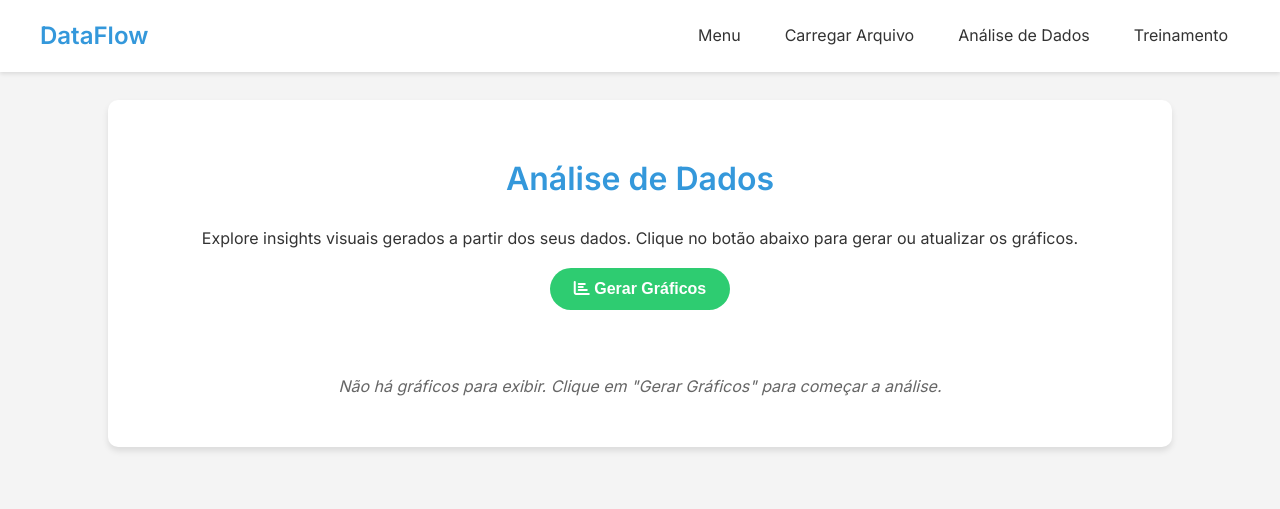
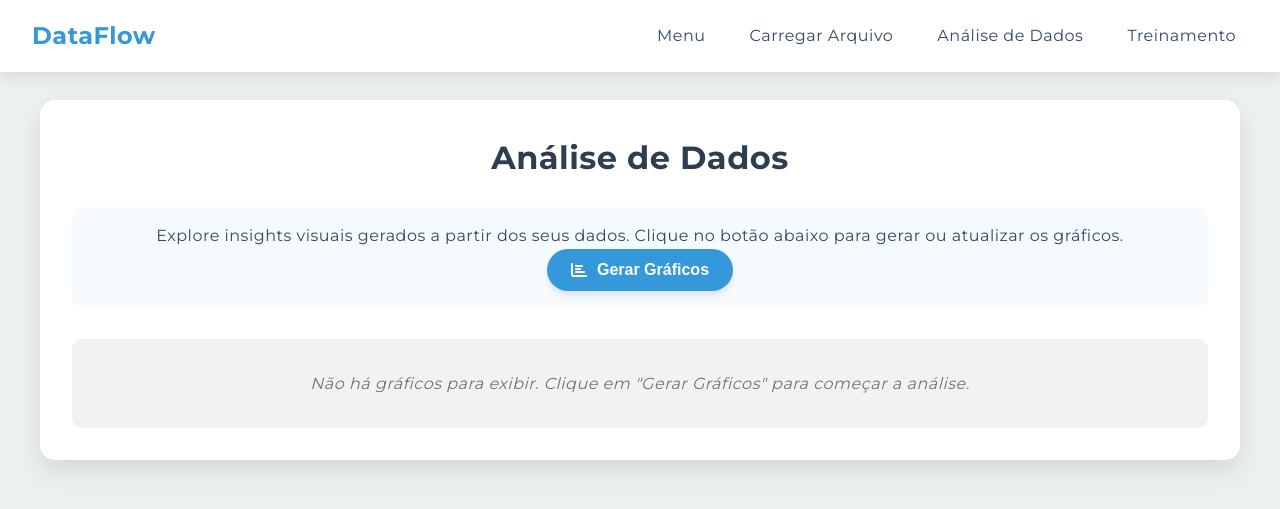
Before and after one commit to GustavoRossii/TrabalhoFinalTopicos, a Flask app: page /analisar in a window 1280 px wide. Shown: the top 509 px of the page. Run offline with Flask 3, Linux system fonts and the light colour scheme.

Commit message:
Mudei as cores para ficar todas as paginas na mesma paleta

```diff
--- a/templates/analise.html
+++ b/templates/analise.html
@@ -4,49 +4,89 @@
     <meta charset="UTF-8">
     <meta name="viewport" content="width=device-width, initial-scale=1.0">
     <title>DataFlow - Análise de Dados</title>
-    <link href="https://fonts.googleapis.com/css2?family=Inter:wght@300;400;600&display=swap" rel="stylesheet">
+    <link rel="icon" type="image/png" sizes="16x16" href="{{ url_for('static', filename='favicon-16x16.png') }}">
+    <link href="https://fonts.googleapis.com/css2?family=Montserrat:wght@300;400;600;700&display=swap" rel="stylesheet">
     <link rel="stylesheet" href="https://cdnjs.cloudflare.com/ajax/libs/font-awesome/6.0.0-beta3/css/all.min.css">
     <style>
         :root {
-            --primary-color: #3498db;
-            --secondary-color: #2ecc71;
+            --primary-color: #2c3e50;
+            --secondary-color: #3498db;
             --accent-color: #e74c3c;
-            --background-color: #f4f4f4;
-            --text-color: #333;
+            --background-color: #ecf0f1;
+            --text-color: #34495e;
+            --card-bg: #ffffff;
+
+            --success-color: #2ecc71;
+            --warning-color: #f39c12;
+            --info-color: #3498db;
+            --danger-color: #e74c3c;
+
+            --dark-primary-color: #1a1a2e;
+            --dark-secondary-color: #16213e;
+            --dark-text-color: #e9e9e9;
+        }
+
+        *, *::before, *::after {
+            box-sizing: border-box;
+            margin: 0;
+            padding: 0;
+        }
+
+        @keyframes fadeIn {
+            from {
+                opacity: 0;
+                transform: translateY(20px);
+            }
+            to {
+                opacity: 1;
+                transform: translateY(0);
+            }
+        }
+
+        @keyframes pulse {
+            0% { transform: scale(1); }
+            50% { transform: scale(1.05); }
+            100% { transform: scale(1); }
         }
 
         body, html {
-            margin: 0;
-            padding: 0;
-            font-family: 'Inter', sans-serif;
+            font-family: 'Montserrat', sans-serif;
             background-color: var(--background-color);
             color: var(--text-color);
             line-height: 1.6;
+            letter-spacing: 0.5px;
+            scroll-behavior: smooth;
         }
 
         header {
-            background-color: white;
-            box-shadow: 0 2px 4px rgba(0,0,0,0.1);
+            background-color: var(--card-bg);
+            box-shadow: 0 4px 15px rgba(0,0,0,0.1);
             position: fixed;
             width: 100%;
             top: 0;
             z-index: 1000;
+            transition: all 0.3s ease;
         }
 
         nav {
             display: flex;
             justify-content: space-between;
             align-items: center;
-            padding: 15px 0;
-            max-width: 1200px;
+            padding: 15px 2rem;
+            max-width: 1400px;
             margin: 0 auto;
         }
 
         .logo {
             font-size: 24px;
             font-weight: bold;
-            color: var(--primary-color);
+            color: var(--secondary-color);
             text-decoration: none;
+            transition: transform 0.3s ease;
+        }
+
+        .logo:hover {
+            transform: scale(1.05);
         }
 
         .nav-links {
@@ -58,37 +98,61 @@
             color: var(--text-color);
             text-decoration: none;
             font-weight: 500;
-            transition: color 0.3s ease;
+            transition: all 0.3s ease;
             padding: 8px 12px;
-            border-radius: 4px;
+            border-radius: 8px;
+            position: relative;
+            overflow: hidden;
+        }
+
+        .nav-links a::before {
+            content: '';
+            position: absolute;
+            bottom: 0;
+            left: 0;
+            width: 100%;
+            height: 2px;
+            background-color: var(--secondary-color);
+            transform: scaleX(0);
+            transition: transform 0.3s ease;
+        }
+
+        .nav-links a:hover::before {
+            transform: scaleX(1);
         }
 
         .nav-links a:hover {
-            background-color: var(--primary-color);
-            color: white;
+            color: var(--secondary-color);
         }
 
         .container {
-            max-width: 1000px;
+            max-width: 1200px;
             margin: 100px auto 2rem;
-            background: white;
+            background: var(--card-bg);
             padding: 2rem;
-            border-radius: 10px;
-            box-shadow: 0 4px 6px rgba(0, 0, 0, 0.1);
+            border-radius: 15px;
+            box-shadow: 0 10px 25px rgba(0,0,0,0.1);
+            animation: fadeIn 0.6s ease-out;
         }
 
         h1, h2 {
             color: var(--primary-color);
             text-align: center;
+            margin-bottom: 1.5rem;
         }
 
         .analysis-intro {
             text-align: center;
             margin-bottom: 2rem;
+            padding: 1rem;
+            background-color: rgba(52, 152, 219, 0.05);
+            border-radius: 10px;
         }
 
         .generate-btn {
-            display: inline-block;
+            display: inline-flex;
+            align-items: center;
+            justify-content: center;
             background-color: var(--secondary-color);
             color: white;
             padding: 12px 24px;
@@ -98,13 +162,17 @@
             font-weight: bold;
             cursor: pointer;
             transition: all 0.3s ease;
-            margin-bottom: 2rem;
+            box-shadow: 0 4px 6px rgba(0,0,0,0.1);
+        }
+
+        .generate-btn i {
+            margin-right: 10px;
         }
 
         .generate-btn:hover {
-            background-color: #27ae60;
+            background-color: var(--accent-color);
             transform: translateY(-3px);
-            box-shadow: 0 4px 8px rgba(0,0,0,0.2);
+            box-shadow: 0 6px 12px rgba(0,0,0,0.2);
         }
 
         .charts-container {
@@ -115,36 +183,66 @@
 
         .chart-item {
             background-color: #f9f9f9;
-            border-radius: 8px;
-            padding: 1rem;
-            transition: all 0.3s ease;
+            border-radius: 12px;
+            padding: 1.5rem;
+            transition: all 0.4s ease;
+            border: 1px solid transparent;
+            box-shadow: 0 4px 10px rgba(0,0,0,0.05);
         }
 
         .chart-item:hover {
-            transform: translateY(-5px);
-            box-shadow: 0 5px 15px rgba(0,0,0,0.1);
+            transform: translateY(-10px);
+            box-shadow: 0 10px 20px rgba(0,0,0,0.1);
+            border-color: var(--secondary-color);
         }
 
         .chart-item h3 {
             color: var(--primary-color);
             margin-bottom: 1rem;
+            font-size: 1.2rem;
         }
 
         img {
             width: 100%;
-            border-radius: 8px;
+            border-radius: 10px;
             margin-bottom: 1rem;
+            transition: transform 0.3s ease;
+        }
+
+        .chart-item:hover img {
+            transform: scale(1.05);
         }
 
         .chart-description {
-            font-size: 14px;
-            color: #666;
+            font-size: 0.9rem;
+            color: #6c757d;
+            line-height: 1.5;
         }
 
         .no-charts {
             text-align: center;
-            color: #666;
+            color: #6c757d;
             font-style: italic;
+            padding: 2rem;
+            background-color: rgba(0,0,0,0.05);
+            border-radius: 10px;
+        }
+
+        @media (max-width: 768px) {
+            nav {
+                flex-direction: column;
+                align-items: center;
+            }
+
+            .nav-links {
+                margin-top: 1rem;
+                flex-wrap: wrap;
+                justify-content: center;
+            }
+
+            .charts-container {
+                grid-template-columns: 1fr;
+            }
         }
     </style>
 </head>
@@ -186,7 +284,6 @@
                         <img src="{{ url_for('static', filename='graficos/grafico4.png') }}" alt="Gráfico de Uso de Aplicativos x Modelo de Dispositivo {{ loop.index }}">
                         <p class="chart-description">Este gráfico mostra a relação entre o uso de aplicativos e os modelos de dispositivos.</p>
                     </div>
-
                 {% endfor %}
             </div>
         {% else %}
@@ -195,3 +292,5 @@
     </div>
 </body>
 </html>
+</body>
+</html>
```
